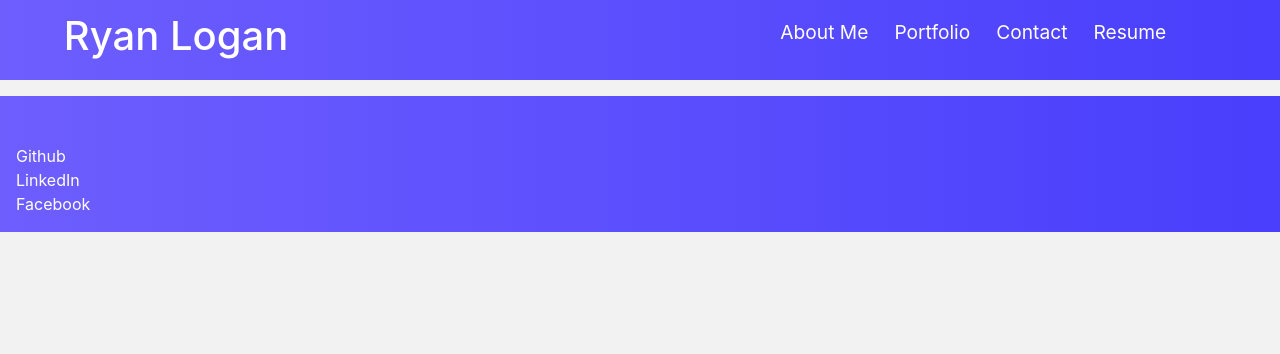
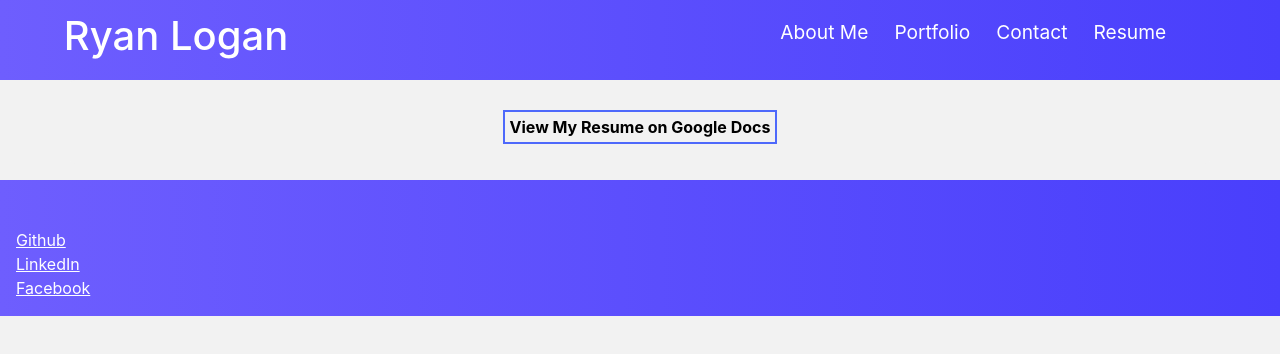
Before and after one commit to ryelow94/ryan-logan-portfolio, a React (Create React App) app: page /resume in a window 1280 px wide. Shown: the top 354 px of the page. Built offline with nearby package versions, Linux system fonts and the light colour scheme; the HTML template or start-up script is replaced by a standard one.

Commit message:
added some Css

```diff
--- a/src/App.css
+++ b/src/App.css
@@ -2,7 +2,9 @@
   box-sizing: border-box;
   margin: 0;
   padding: 0;
+  text-decoration: none;
 }
+
 
 body {
   background-color: 	 #f2f2f2;
--- a/src/App.js
+++ b/src/App.js
@@ -1,15 +1,13 @@
 import React from "react";
-// import { useState } from "react";
 import "./App.css";
 import Navbar from "./components/Navbar";
 import Portfolio from "./components/Portfolio";
 import About from "./components/About";
+import Resume from "./components/Resume"
 import Footer from "./components/Footer";
 import { BrowserRouter as Router, Switch, Route } from "react-router-dom";
 import ContactForm from "./components/ContactForm";
 const App = () => {
-  // const pages = ["about", "portfolio", "contact"];_
-  // const [currentPage, setCurrentPage] = useState(pages[0]);_
   return (
     <Router >
       <div className="App">
@@ -29,6 +27,9 @@ const App = () => {
             <Route exact path="/contact">
               <ContactForm />
             </Route>
+            <Route exact path="/resume">
+              <Resume />
+            </Route>
           </Switch>
         </main>
         <Footer />
--- a/src/components/About.css
+++ b/src/components/About.css
@@ -2,7 +2,6 @@
     display: grid;
     grid-template-columns: repeat(auto-fill, minmax(100%, 1fr));
     grid-gap: 20px;
-    border: 2px solid #6668f4;
     border-radius: 5px;
     margin-bottom: 5px;
     text-align: center;
--- a/src/components/Footer.css
+++ b/src/components/Footer.css
@@ -7,7 +7,12 @@
     width: 100%;
   }
 
-  a {
-    color: white;
-    text-decoration: none;
+  .footer-link {
+    color: white
   }
+
+  .footer-link:hover {
+    background-color: #6d76f7;
+    border-radius: 4px;
+    transition: all 0.2s ease-out;
+  }
--- a/src/components/Footer.js
+++ b/src/components/Footer.js
@@ -10,11 +10,11 @@ const Footer = () => (
           <div key={index}>
             <h3>{item.title}</h3>
             <br></br>
-            <a href={item.github}>Github</a>
+            <a className="footer-link" href={item.github}>Github</a>
             <br></br>
-            <a href={item.linkedIn}>LinkedIn</a>
+            <a className="footer-link" href={item.linkedIn}>LinkedIn</a>
             <br></br>
-            <a href={item.facebook}>Facebook</a>
+            <a className="footer-link" href={item.facebook}>Facebook</a>
           </div>
         );
       })}
--- a/src/components/FooterItems.js
+++ b/src/components/FooterItems.js
@@ -1,6 +1,5 @@
 export const footerItems = [
     {
-        title: "",
         github: "https://github.com/ryelow94",
         facebook: "https://www.facebook.com/ryan.logan.984",
         email: "http://ryelow94@gmail.com",
--- a/src/components/MenuItem.js
+++ b/src/components/MenuItem.js
@@ -16,7 +16,7 @@ export const MenuItems = [
     },
     {
         title: "Resume",
-        link: "https://drive.google.com/file/d/1csU4AShqqGqMqqefh_Ax129IFnjZ5oQ5/view?usp=sharing",
+        link: "/resume",
         cName: "nav-links"
     },
 ]
--- a/src/components/Navbar.js
+++ b/src/components/Navbar.js
@@ -19,8 +19,8 @@ class Navbar extends Component {
         <ul className={this.state.clicked ? "nav-menu active" : "nav-menu"}>
           {MenuItems.map((item, index) => {
             return (
-              <li key ={index} className={item.cName}>
-              <Link onClick={this.handleClick} to={item.link}>
+              <li key ={index} >
+              <Link onClick={this.handleClick} to={item.link} className={item.cName}>
                 {item.title}
               </Link>
               </li>
--- /dev/null
+++ b/src/components/Resume.js
@@ -0,0 +1,11 @@
+import React from 'react'
+import "./resume.css"
+
+
+export default function Resume() {
+    return (
+        <div className="container">
+            <a className="resume-link" href="https://drive.google.com/file/d/1csU4AShqqGqMqqefh_Ax129IFnjZ5oQ5/view"> View My Resume on Google Docs </a>
+        </div>
+    )
+}
--- /dev/null
+++ b/src/components/resume.css
@@ -0,0 +1,17 @@
+.resume-link {
+    text-decoration: none;
+    color: black;
+    font-weight: bolder;
+    border: 2px solid rgba(3, 43, 323, .685);
+    margin-top: 10px;
+    padding: 3px 5px;
+
+}
+.resume-link:hover {
+    color: rgba(3, 43, 223, 0.685);
+}
+
+.container {
+    display: flex;
+    justify-content: center;
+}
```
